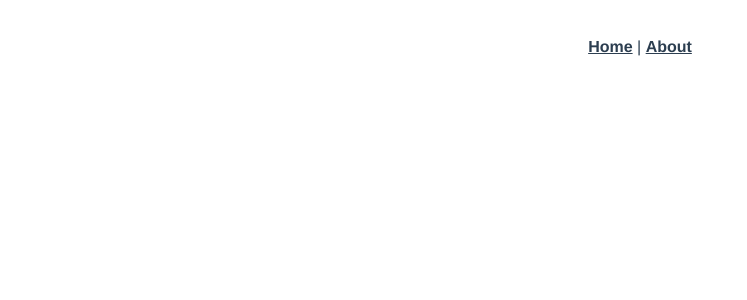
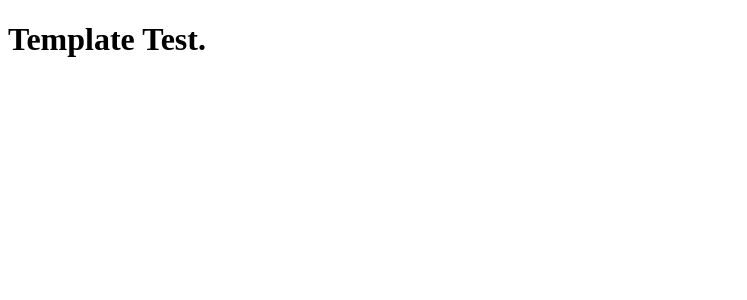
Before and after one commit to lebrancconvas/Reverse-Rerseve, a Vue app in the folder web/: page /testpage in a window 1280 px wide. Before the commit this address had no page. Shown: the top 300 px of the page, without its empty margins (0-747 px from the left). Built offline with nearby package versions, Linux system fonts and the light colour scheme.

Commit message:
🚚 Setup Project.

```diff
--- a/web/public/index.html
+++ b/web/public/index.html
@@ -1,17 +1,20 @@
 <!DOCTYPE html>
 <html lang="">
-  <head>
+
+<head>
     <meta charset="utf-8">
     <meta http-equiv="X-UA-Compatible" content="IE=edge">
     <meta name="viewport" content="width=device-width,initial-scale=1.0">
-    <link rel="icon" href="<%= BASE_URL %>favicon.ico">
-    <title><%= htmlWebpackPlugin.options.title %></title>
-  </head>
-  <body>
+    <link rel="icon" type="image/png" href="./Reverse-Logo.png">
+    <title>Reverse - Rerseve</title>
+</head>
+
+<body>
     <noscript>
       <strong>We're sorry but <%= htmlWebpackPlugin.options.title %> doesn't work properly without JavaScript enabled. Please enable it to continue.</strong>
     </noscript>
     <div id="app"></div>
     <!-- built files will be auto injected -->
-  </body>
+</body>
+
 </html>
--- a/web/src/App.vue
+++ b/web/src/App.vue
@@ -1,30 +1,7 @@
 <template>
-  <div id="nav">
-    <router-link to="/">Home</router-link> |
-    <router-link to="/about">About</router-link>
-  </div>
   <router-view/>
 </template>
 
 <style>
-#app {
-  font-family: Avenir, Helvetica, Arial, sans-serif;
-  -webkit-font-smoothing: antialiased;
-  -moz-osx-font-smoothing: grayscale;
-  text-align: center;
-  color: #2c3e50;
-}
 
-#nav {
-  padding: 30px;
-}
-
-#nav a {
-  font-weight: bold;
-  color: #2c3e50;
-}
-
-#nav a.router-link-exact-active {
-  color: #42b983;
-}
 </style>
--- a/web/src/components/HelloWorld.vue
+++ /dev/null
@@ -1,61 +0,0 @@
-<template>
-  <div class="hello">
-    <h1>{{ msg }}</h1>
-    <p>
-      For a guide and recipes on how to configure / customize this project,<br>
-      check out the
-      <a href="https://cli.vuejs.org" target="_blank" rel="noopener">vue-cli documentation</a>.
-    </p>
-    <h3>Installed CLI Plugins</h3>
-    <ul>
-      <li><a href="https://github.com/vuejs/vue-cli/tree/dev/packages/%40vue/cli-plugin-babel" target="_blank" rel="noopener">babel</a></li>
-      <li><a href="https://github.com/vuejs/vue-cli/tree/dev/packages/%40vue/cli-plugin-pwa" target="_blank" rel="noopener">pwa</a></li>
-      <li><a href="https://github.com/vuejs/vue-cli/tree/dev/packages/%40vue/cli-plugin-router" target="_blank" rel="noopener">router</a></li>
-      <li><a href="https://github.com/vuejs/vue-cli/tree/dev/packages/%40vue/cli-plugin-vuex" target="_blank" rel="noopener">vuex</a></li>
-      <li><a href="https://github.com/vuejs/vue-cli/tree/dev/packages/%40vue/cli-plugin-eslint" target="_blank" rel="noopener">eslint</a></li>
-    </ul>
-    <h3>Essential Links</h3>
-    <ul>
-      <li><a href="https://vuejs.org" target="_blank" rel="noopener">Core Docs</a></li>
-      <li><a href="https://forum.vuejs.org" target="_blank" rel="noopener">Forum</a></li>
-      <li><a href="https://chat.vuejs.org" target="_blank" rel="noopener">Community Chat</a></li>
-      <li><a href="https://twitter.com/vuejs" target="_blank" rel="noopener">Twitter</a></li>
-      <li><a href="https://news.vuejs.org" target="_blank" rel="noopener">News</a></li>
-    </ul>
-    <h3>Ecosystem</h3>
-    <ul>
-      <li><a href="https://router.vuejs.org" target="_blank" rel="noopener">vue-router</a></li>
-      <li><a href="https://vuex.vuejs.org" target="_blank" rel="noopener">vuex</a></li>
-      <li><a href="https://github.com/vuejs/vue-devtools#vue-devtools" target="_blank" rel="noopener">vue-devtools</a></li>
-      <li><a href="https://vue-loader.vuejs.org" target="_blank" rel="noopener">vue-loader</a></li>
-      <li><a href="https://github.com/vuejs/awesome-vue" target="_blank" rel="noopener">awesome-vue</a></li>
-    </ul>
-  </div>
-</template>
-
-<script>
-export default {
-  name: 'HelloWorld',
-  props: {
-    msg: String
-  }
-}
-</script>
-
-<!-- Add "scoped" attribute to limit CSS to this component only -->
-<style scoped>
-h3 {
-  margin: 40px 0 0;
-}
-ul {
-  list-style-type: none;
-  padding: 0;
-}
-li {
-  display: inline-block;
-  margin: 0 10px;
-}
-a {
-  color: #42b983;
-}
-</style>
--- a/web/src/router/index.js
+++ b/web/src/router/index.js
@@ -1,19 +1,16 @@
 import { createRouter, createWebHistory } from 'vue-router'
 import Home from '../views/Home.vue'
 
-const routes = [
-  {
+const routes = [{
         path: '/',
         name: 'Home',
         component: Home
     },
     {
-    path: '/about',
-    name: 'About',
-    // route level code-splitting
-    // this generates a separate chunk (about.[hash].js) for this route
-    // which is lazy-loaded when the route is visited.
-    component: () => import(/* webpackChunkName: "about" */ '../views/About.vue')
+        path: '/testpage',
+        name: 'Testpage',
+        component: () =>
+            import ('../views/Testpage.vue')
     }
 ]
 
--- a/web/src/views/About.vue
+++ /dev/null
@@ -1,5 +0,0 @@
-<template>
-  <div class="about">
-    <h1>This is an about page</h1>
-  </div>
-</template>
--- a/web/src/views/Home.vue
+++ b/web/src/views/Home.vue
@@ -1,18 +1,11 @@
 <template>
   <div class="home">
-    <img alt="Vue logo" src="../assets/logo.png">
-    <HelloWorld msg="Welcome to Your Vue.js App"/>
   </div>
 </template>
 
 <script>
 // @ is an alias to /src
-import HelloWorld from '@/components/HelloWorld.vue'
-
 export default {
   name: 'Home',
-  components: {
-    HelloWorld
-  }
 }
 </script>
--- /dev/null
+++ b/web/src/views/Testpage.vue
@@ -0,0 +1,5 @@
+<template>
+	<div>
+		<h1>Template Test.</h1>
+	</div>
+</template>
```
Also changed, not shown: web/public/Reverse-Logo.png (added). Lines whose indentation alone changed are shown as unchanged.
